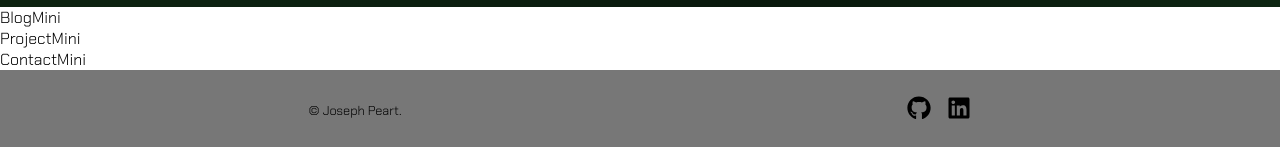
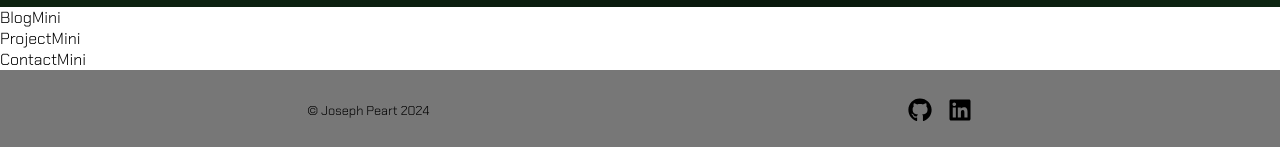
Before and after one commit to j-prt/portfolio, a React (Vite) app: page / in a window 1280 px wide. Shown: the part 793-940 px from the top of the page. Built offline with nearby package versions, Linux system fonts and the light colour scheme; a web font is replaced by a local one.

Commit message:
work on footer (cont.)

```diff
--- a/src/pages/home/Hero.tsx
+++ b/src/pages/home/Hero.tsx
@@ -104,10 +104,10 @@ function Hero() {
             porro suscipit, delectus illo, soluta molestias.
           </AboutText>
           <CTABox>
-            <Button onPress={() => {}} styleType='primary'>
+            <Button onPress={() => {}} $styleType='primary'>
               Contact
             </Button>
-            <Button onPress={() => {}} styleType='secondary'>
+            <Button onPress={() => {}} $styleType='secondary'>
               Learn More
             </Button>
           </CTABox>
--- a/src/styles/GlobalStyles.ts
+++ b/src/styles/GlobalStyles.ts
@@ -37,6 +37,18 @@ export const GlobalStyles = createGlobalStyle`
     text-decoration: none;
     color: inherit;
 }
+
+@keyframes glow {
+      0% {
+        color: #000;
+      }
+      50% {
+        color: var(--color-accent);
+      }
+      100% {
+        color: #000;
+      }
+    }
 
 body {
   font-family: 'Chakra Petch', sans-serif;
--- a/src/ui/Button.tsx
+++ b/src/ui/Button.tsx
@@ -2,7 +2,7 @@ import styled, { css } from 'styled-components'
 import React from 'react'
 
 interface StyleProps {
-  styleType: 'primary' | 'secondary'
+  $styleType: 'primary' | 'secondary'
 }
 
 interface ButtonProps extends StyleProps {
@@ -28,7 +28,7 @@ const StyledButton = styled.button<StyleProps>`
   border-radius: var(--border-radius-sm);
   border: none;
   transition: all 0.3s;
-  ${props => variations[props.styleType]};
+  ${props => variations[props.$styleType]};
 
   &:hover {
     transform: scale(1.05);
@@ -36,9 +36,9 @@ const StyledButton = styled.button<StyleProps>`
   }
 `
 
-function Button({ children, onPress, styleType }: ButtonProps) {
+function Button({ children, onPress, $styleType }: ButtonProps) {
   return (
-    <StyledButton onClick={onPress} styleType={styleType}>
+    <StyledButton onClick={onPress} $styleType={$styleType}>
       {children}
     </StyledButton>
   )
--- a/src/ui/Footer.tsx
+++ b/src/ui/Footer.tsx
@@ -8,7 +8,7 @@ const StyledFooter = styled.footer`
   align-items: center;
   height: 5rem;
   padding: 2rem 5rem;
-  gap: 3rem;
+  gap: 1.5rem;
   background-color: #777;
 `
 
@@ -21,10 +21,19 @@ const ExternalMedia = styled.div`
   gap: 1rem;
 `
 
+const Copyright = styled.div`
+  display: flex;
+  flex-direction: column;
+  align-items: center;
+`
+
 function Footer() {
   return (
     <StyledFooter>
-      <FooterText>&copy; Joseph Peart.</FooterText>
+      <Copyright>
+        <FooterText>&copy; Joseph Peart {new Date().getFullYear()}</FooterText>
+        {/* <FooterText>{new Date().getFullYear()}</FooterText> */}
+      </Copyright>
       <ExternalMedia>
         <IconButton portal='github' />
         <IconButton portal='linkedin' />
--- a/src/ui/IconButton.tsx
+++ b/src/ui/IconButton.tsx
@@ -5,7 +5,14 @@ interface IconProps {
   portal: 'github' | 'linkedin'
 }
 
-const StyledIconButton = styled.a``
+const StyledIconButton = styled.a`
+  font-size: 0rem;
+  transition: all 1.2s ease-in-out;
+
+  &:hover {
+    color: var(--color-accent);
+  }
+`
 
 function IconButton({ portal }: IconProps) {
   return (
```
